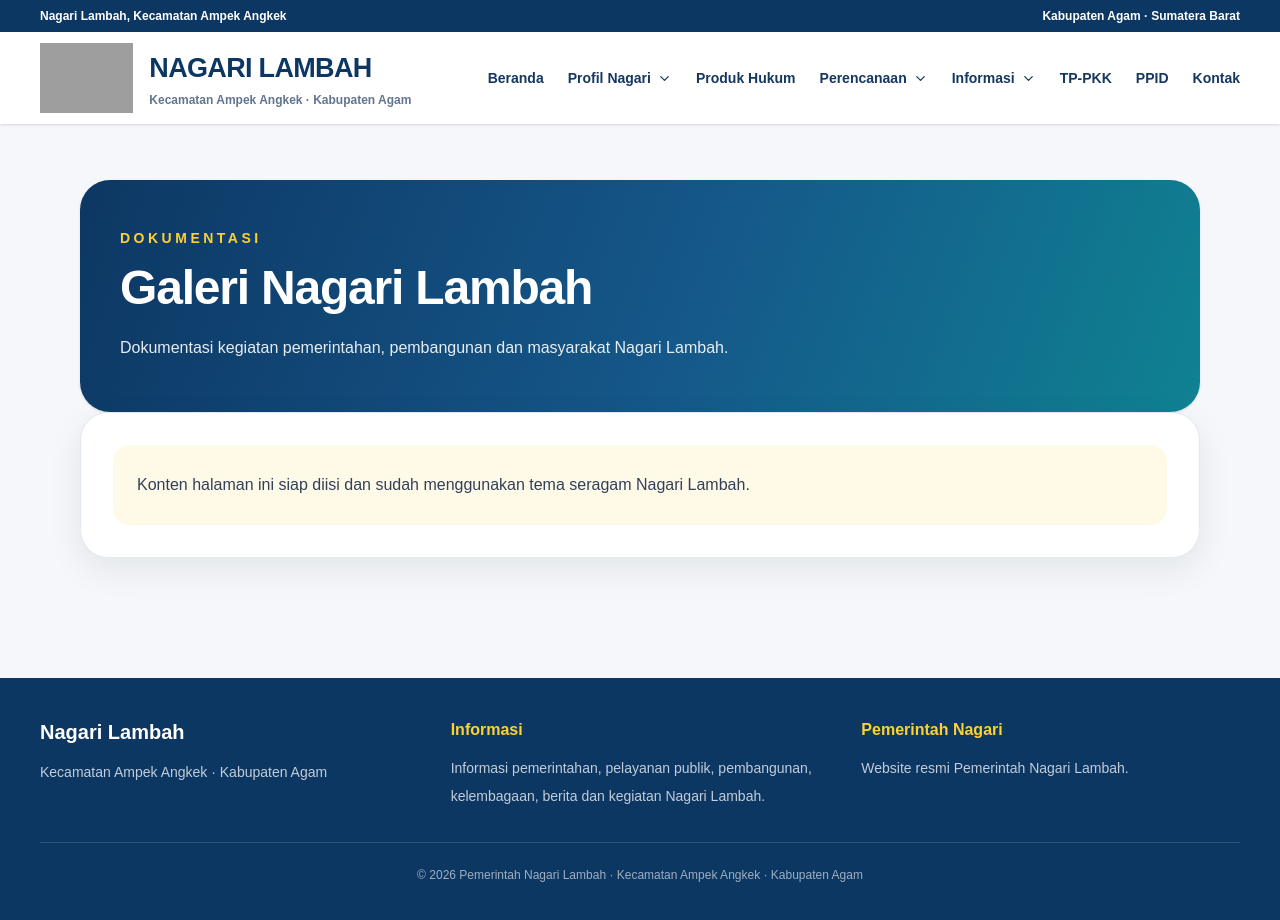
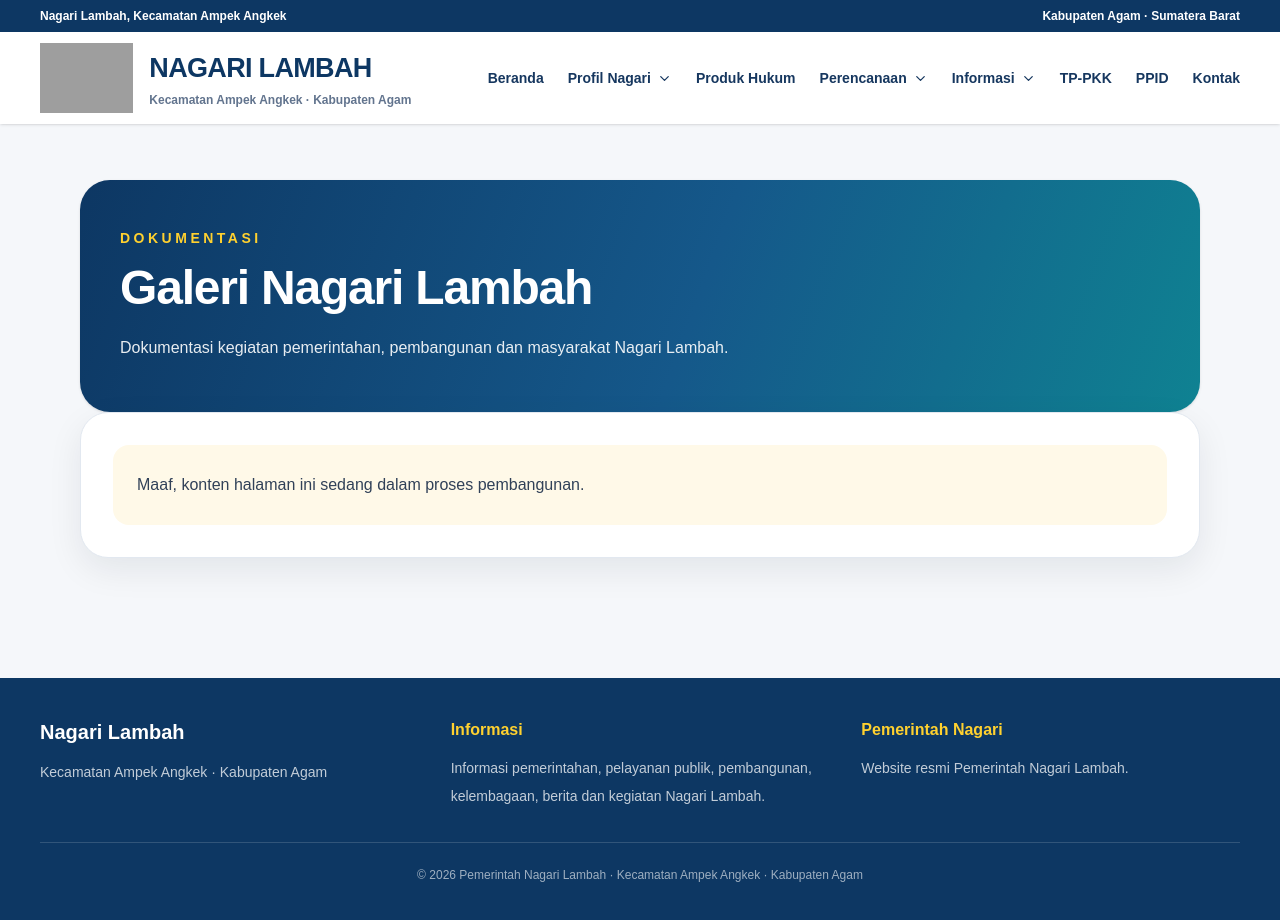
Before and after one commit to nagari-lambah/nagari-lambah, a Next.js app: page /galeri in a window 1280 px wide. Shown: the top 920 px of the page. Built offline with nearby package versions, Linux system fonts and the light colour scheme; grey boxes are pictures that could not be loaded.

Commit message:
Perbarui pesan halaman dalam pembangunan

```diff
--- a/app/galeri/page.tsx
+++ b/app/galeri/page.tsx
@@ -10,7 +10,7 @@ export default function Page() {
         <SectionCard>
           <div className="rounded-2xl bg-[#fff9e8] p-6">
             <p className="leading-8 text-slate-700">
-              Konten halaman ini siap diisi dan sudah menggunakan tema seragam Nagari Lambah.
+              Maaf, konten halaman ini sedang dalam proses pembangunan.
             </p>
           </div>
         </SectionCard>
--- a/app/informasi/pengumuman/page.tsx
+++ b/app/informasi/pengumuman/page.tsx
@@ -10,7 +10,7 @@ export default function Page() {
         <SectionCard>
           <div className="rounded-2xl bg-[#fff9e8] p-6">
             <p className="leading-8 text-slate-700">
-              Konten halaman ini siap diisi dan sudah menggunakan tema seragam Nagari Lambah.
+              Maaf, konten halaman ini sedang dalam proses pembangunan.
             </p>
           </div>
         </SectionCard>
--- a/app/lembaga/page.tsx
+++ b/app/lembaga/page.tsx
@@ -10,7 +10,7 @@ export default function Page() {
         <SectionCard>
           <div className="rounded-2xl bg-[#fff9e8] p-6">
             <p className="leading-8 text-slate-700">
-              Konten halaman ini siap diisi dan sudah menggunakan tema seragam Nagari Lambah.
+              Konten halaman ini dalam pembangunan.
             </p>
           </div>
         </SectionCard>
--- a/app/perencanaan/apb/page.tsx
+++ b/app/perencanaan/apb/page.tsx
@@ -10,7 +10,7 @@ export default function Page() {
         <SectionCard>
           <div className="rounded-2xl bg-[#fff9e8] p-6">
             <p className="leading-8 text-slate-700">
-              Konten halaman ini siap diisi dan sudah menggunakan tema seragam Nagari Lambah.
+              Maaf, konten halaman ini sedang dalam proses pembangunan.
             </p>
           </div>
         </SectionCard>
--- a/app/perencanaan/rkp/page.tsx
+++ b/app/perencanaan/rkp/page.tsx
@@ -10,7 +10,7 @@ export default function Page() {
         <SectionCard>
           <div className="rounded-2xl bg-[#fff9e8] p-6">
             <p className="leading-8 text-slate-700">
-              Konten halaman ini siap diisi dan sudah menggunakan tema seragam Nagari Lambah.
+              Maaf, konten halaman ini sedang dalam proses pembangunan.
             </p>
           </div>
         </SectionCard>
--- a/app/perencanaan/rpjm/page.tsx
+++ b/app/perencanaan/rpjm/page.tsx
@@ -10,7 +10,7 @@ export default function Page() {
         <SectionCard>
           <div className="rounded-2xl bg-[#fff9e8] p-6">
             <p className="leading-8 text-slate-700">
-              Konten halaman ini siap diisi dan sudah menggunakan tema seragam Nagari Lambah.
+              Maaf, konten halaman ini sedang dalam proses pembangunan.
             </p>
           </div>
         </SectionCard>
--- a/app/pesona-wisata/page.tsx
+++ b/app/pesona-wisata/page.tsx
@@ -10,7 +10,7 @@ export default function Page() {
         <SectionCard>
           <div className="rounded-2xl bg-[#fff9e8] p-6">
             <p className="leading-8 text-slate-700">
-              Konten halaman ini siap diisi dan sudah menggunakan tema seragam Nagari Lambah.
+              Maaf, konten halaman ini sedang dalam proses pembangunan.
             </p>
           </div>
         </SectionCard>
--- a/app/produk-hukum/page.tsx
+++ b/app/produk-hukum/page.tsx
@@ -10,7 +10,7 @@ export default function Page() {
         <SectionCard>
           <div className="rounded-2xl bg-[#fff9e8] p-6">
             <p className="leading-8 text-slate-700">
-              Konten halaman ini siap diisi dan sudah menggunakan tema seragam Nagari Lambah.
+              Maaf, konten halaman ini sedang dalam proses pembangunan.
             </p>
           </div>
         </SectionCard>
--- a/app/profil/peta-nagari/page.tsx
+++ b/app/profil/peta-nagari/page.tsx
@@ -10,7 +10,7 @@ export default function Page() {
         <SectionCard>
           <div className="rounded-2xl bg-[#fff9e8] p-6">
             <p className="leading-8 text-slate-700">
-              Konten halaman ini siap diisi dan sudah menggunakan tema seragam Nagari Lambah.
+              Maaf, konten halaman ini sedang dalam proses pembangunan.
             </p>
           </div>
         </SectionCard>
--- a/app/profil/walinagari/page.tsx
+++ b/app/profil/walinagari/page.tsx
@@ -10,7 +10,7 @@ export default function Page() {
         <SectionCard>
           <div className="rounded-2xl bg-[#fff9e8] p-6">
             <p className="leading-8 text-slate-700">
-              Konten halaman ini siap diisi dan sudah menggunakan tema seragam Nagari Lambah.
+              Konten halaman ini sedang dalam pembangunan.
             </p>
           </div>
         </SectionCard>
```
Also changed, not shown: README.txt (added), 1 other file (tests, documents, lock files or other folders).
